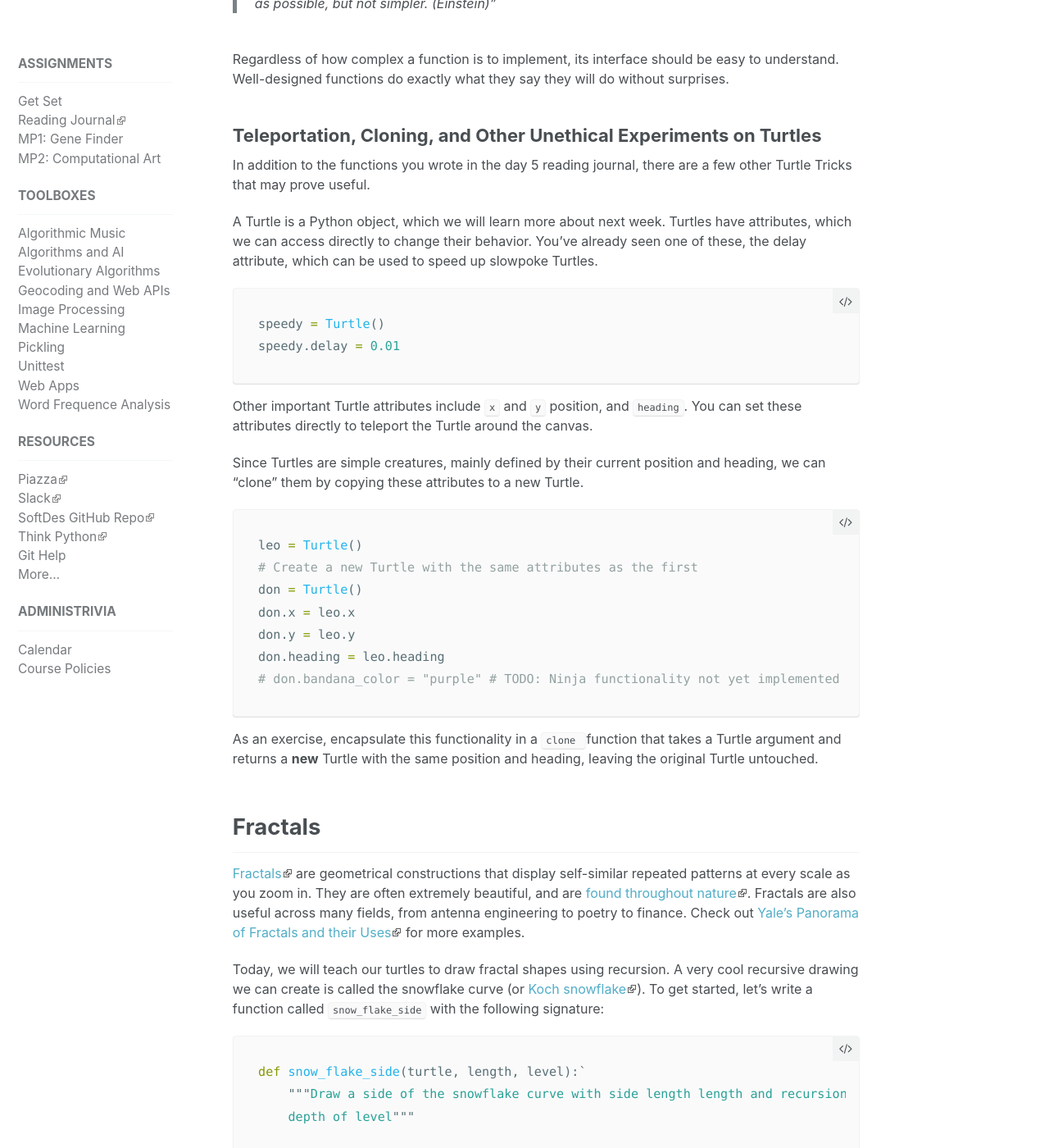
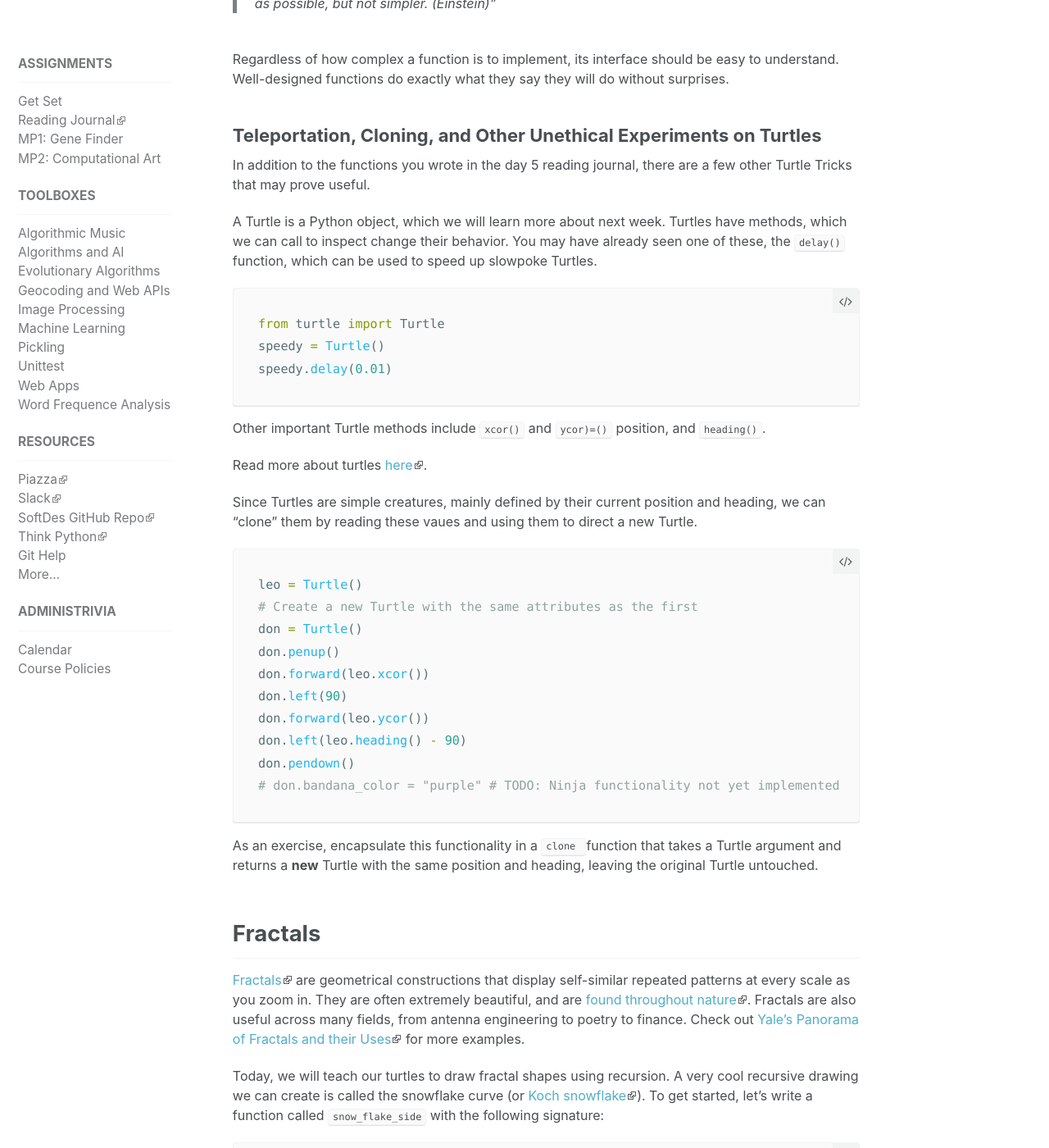
Before and after one commit to sd17spring/sd17spring.github.io, a Jekyll site: the page built from _days/day-7.md, in a window 1280 px wide and 1400 px high, scrolled down 2977 px. Shown: the whole window at 82% size. Built offline with Jekyll 4.4.1, drawn with Linux system fonts in a browser that asks for light colours; formulas are drawn with MathJax 3.

Commit message:
update day 7 to python3

````diff
--- a/_days/day-7.md
+++ b/_days/day-7.md
@@ -122,7 +122,6 @@ parameters? What does the function do? And what is the return value? An
 interface is “clean” if it is “as simple as possible, but not simpler.
 (Einstein)”
 
-
 Regardless of how complex a function is to implement, its interface should be
 easy to understand. Well-designed functions do exactly what they say they will
 do without surprises.
@@ -134,30 +133,35 @@ In addition to the functions you wrote in the day 5 reading journal, there are
 a few other Turtle Tricks that may prove useful.
 
 A Turtle is a Python object, which we will learn more about next week. Turtles
-have attributes, which we can access directly to change their behavior. You've
-already seen one of these, the delay attribute, which can be used to speed up
+have methods, which we can call to inspect change their behavior. You may have
+already seen one of these, the `delay()` function, which can be used to speed up
 slowpoke Turtles.
 
 ``` python
+from turtle import Turtle
 speedy = Turtle()
-speedy.delay = 0.01
+speedy.delay(0.01)
 ```
 
-Other important Turtle attributes include `x` and `y` position, and `heading`.
-You can set these attributes directly to teleport the Turtle around the
-canvas.
+Other important Turtle methods include `xcor()` and `ycor)=()` position, and
+`heading()`.
+
+Read more about turtles [here](https://docs.python.org/3.5/library/turtle.html).
 
 Since Turtles are simple creatures, mainly defined by their current position
-and heading, we can "clone" them by copying these attributes to a new Turtle.
-
+and heading, we can "clone" them by reading these vaues and using them to
+direct a new Turtle.
 
 ``` python
 leo = Turtle()
 # Create a new Turtle with the same attributes as the first
 don = Turtle()
-don.x = leo.x
-don.y = leo.y
-don.heading = leo.heading
+don.penup()
+don.forward(leo.xcor())
+don.left(90)
+don.forward(leo.ycor())
+don.left(leo.heading() - 90)
+don.pendown()
 # don.bandana_color = "purple" # TODO: Ninja functionality not yet implemented
 ```
 
@@ -191,6 +195,7 @@ def snow_flake_side(turtle, length, level):`
 
 The `snow_flake_side` function should have a base case that draws the
 following image:
+
 ![]({% link images/activities/turtle-graphics/snow_flake_1.png %})
 
 The recursive step should replace each of the line segments above with a
@@ -212,7 +217,6 @@ def recursive_tree(turtle, branch_length, level):
     """Draw a tree with branch length branch_length and recursion depth of level
     """
 ```
-
 
 The base case is:
 
````
